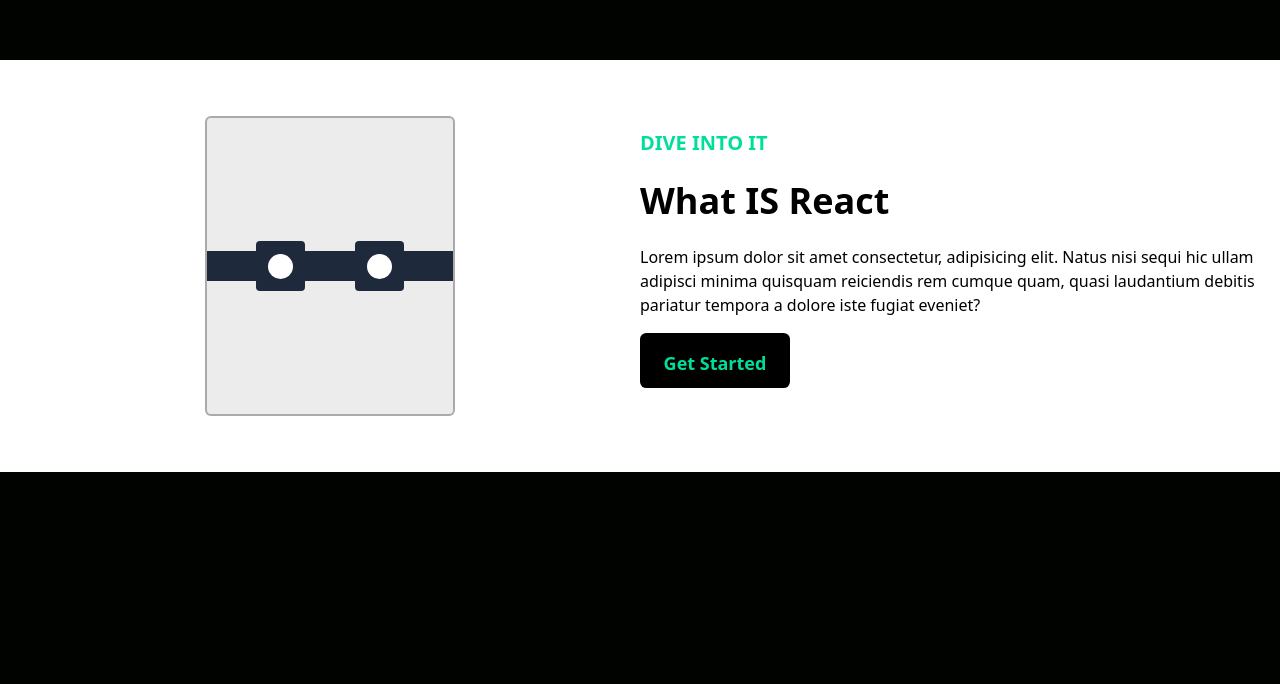
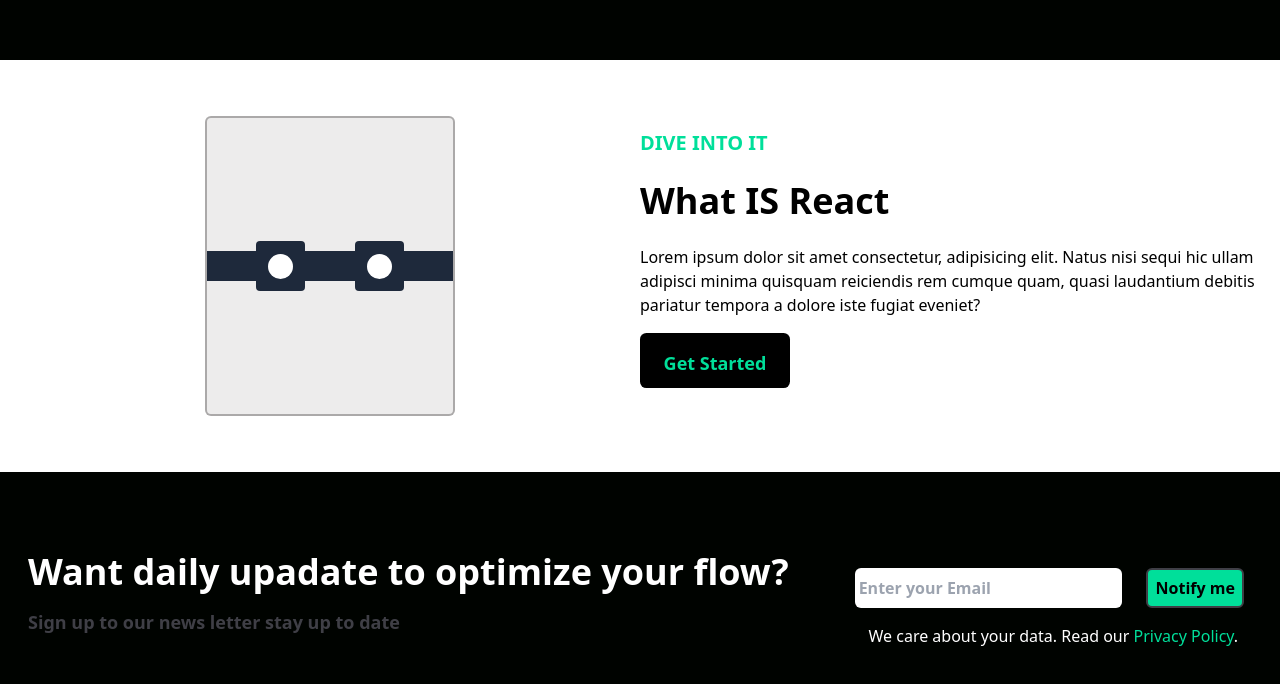
Before and after one commit to SudhiSumesh/React_tailwind_project, a React (Vite) app: page / in a window 1280 px wide. Shown: the part 740-1424 px from the top of the page. Before the commit the page ends 1212 px from the top, so only its background shows below. Built offline with nearby package versions, Linux system fonts and the light colour scheme.

Commit message:
complited newsletter page

```diff
--- a/src/App.jsx
+++ b/src/App.jsx
@@ -1,6 +1,7 @@
 import Content from "./assets/Pages/Content";
 import Landing from "./assets/Pages/Landing";
 import Navbar from "./assets/Pages/Navbar";
+import NewsLEtter from "./assets/Pages/NewsLEtter";
 
 function App() {
   return (
@@ -8,6 +9,7 @@
       <Navbar />
       <Landing />
       <Content />
+      <NewsLEtter />
     </>
   );
 }
--- a/src/assets/Pages/Content.jsx
+++ b/src/assets/Pages/Content.jsx
@@ -33,7 +33,7 @@
           </p>
           <button
             type="button"
-            className=" text-main-color  font-semibold  bg-black  rounded-[.4rem] w-[120px] mx-auto py-2 m-4  md:py-4 md:w-[150px] md:h-[55px] md:text-lg md:mx-0 sm:py-3 sm:w-[150px]"
+            className=" text-main-color  hover:text-white  font-semibold  bg-black  rounded-[.4rem] w-[120px] mx-auto py-2 m-4  md:py-4 md:w-[150px] md:h-[55px] md:text-lg md:mx-0 sm:py-3 sm:w-[150px]"
           >
             {" "}
             Get Started
--- a/src/assets/Pages/Landing.jsx
+++ b/src/assets/Pages/Landing.jsx
@@ -13,7 +13,7 @@
         <div>
           {" "}
           <p className="md:text-4xl md:m-4 sm:text-2xl mt-2 mb-2 text-xl">
-            Fast,Flexible
+            Fast & Flexible
           </p>
         </div>
         <p className="md:text-lg sm:text-lg text-sm font-bold text-zinc-700">
@@ -22,7 +22,7 @@
         </p>
         <button
           type="button"
-          className=" text-black font-semibold  bg-main-color border-2 border-zinc-700 rounded-[2rem] w-[140px] mx-auto py-2 mt-4  md:py-4 md:w-[200px] md:text-xl sm:py-3 sm:w-[150px]"
+          className=" text-black hover:text-white font-semibold  bg-main-color border-2 border-zinc-700 rounded-[2rem] w-[140px] mx-auto py-2 mt-4  md:py-4 md:w-[200px] md:text-xl sm:py-3 sm:w-[150px]"
         >
           {" "}
           Get Started
--- /dev/null
+++ b/src/assets/Pages/NewsLEtter.jsx
@@ -0,0 +1,37 @@
+import React from "react";
+
+function NewsLEtter() {
+  return (
+    <div className="text-white w-full py-16">
+      <div className="max-w-[1240px] mx-auto grid lg:grid-cols-3">
+        <div className="lg:col-span-2">
+          <h1 className="md:text-4xl sm:text-3xl text-2xl font-bold py-2 m-2">
+            Want daily upadate to optimize your flow?
+          </h1>
+          <p className="md:text-lg sm:text-lg text-sm font-bold text-zinc-700 m-2">
+            Sign up to our news letter stay up to date
+          </p>
+        </div>
+        <div className="my-4">
+          <div className="flex flex-col sm:flex-row items-center justify-center">
+            <input
+              type="email"
+              placeholder="Enter your Email "
+              className="flex w-full rounded-md text-black h-10 font-semibold m-2 p-1 "
+            />
+            <button className=" text-black hover:text-white font-semibold  bg-main-color border-2 border-zinc-700 rounded-md w-[150px] h-10 m-4">
+              {" "}
+              Notify me
+            </button>
+          </div>
+          <p className="  text-center ">
+            We care about your data. Read our{" "}
+            <span className="text-main-color">Privacy Policy</span>.{" "}
+          </p>
+        </div>
+      </div>
+    </div>
+  );
+}
+
+export default NewsLEtter;
```
